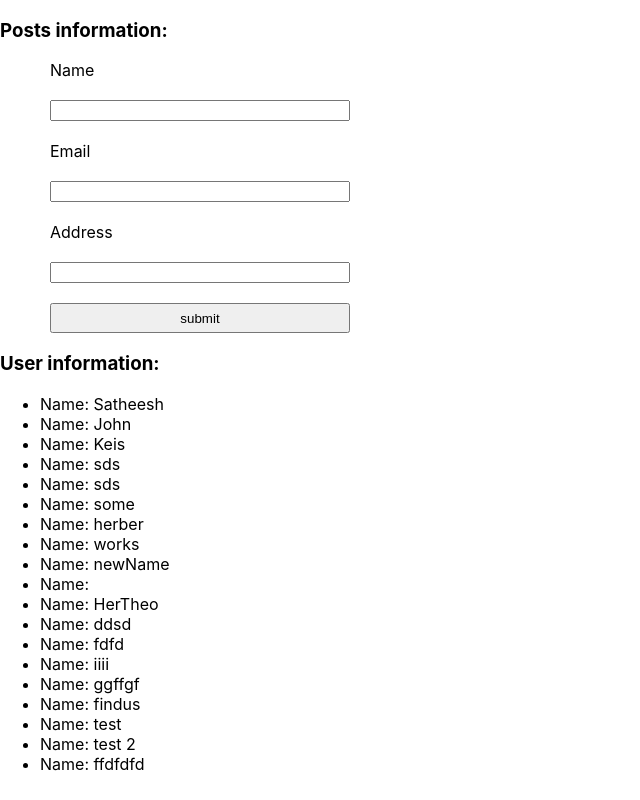
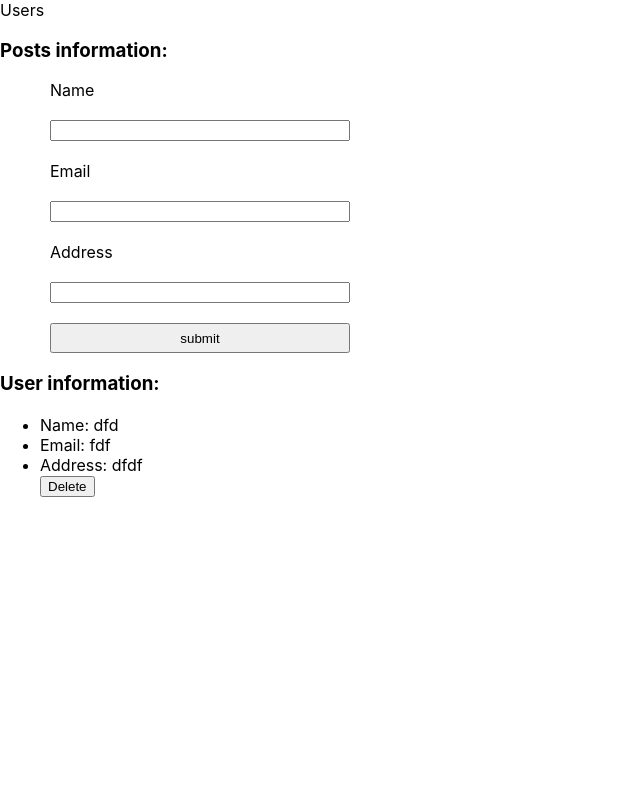
Before and after one commit to Kristaps006/beerApp, a Next.js app: page / in a window 1280 px wide. Shown: the whole page, without its empty margins (0-640 px from the left). Built offline with nearby package versions, Linux system fonts and the light colour scheme; data requests are answered from the project's data file.

Commit message:
react query

```diff
--- a/db.json
+++ b/db.json
@@ -1,127 +1,13 @@
 {
   "posts": [
     {
-      "id": 1,
-      "name": "Satheesh",
-      "email": "Sat@mail.com",
-      "address": "South street"
-    },
-    {
-      "id": 2,
-      "name": "John",
-      "email": "john@mail.com",
-      "address": "North street"
-    },
-    {
-      "name": "Keis",
-      "email": "Meis",
-      "address": "Pilsener",
-      "id": 3
-    },
-    {
-      "name": "sds",
-      "email": "dsds",
-      "address": "sds",
-      "id": 4
-    },
-    {
-      "name": "sds",
-      "email": "dsds",
-      "address": "sds",
-      "id": 5
-    },
-    {
-      "name": "some ",
-      "email": "kd",
-      "address": "kkds",
-      "id": 6
-    },
-    {
-      "name": "herber",
-      "email": "little",
-      "address": "gy",
-      "id": 23
-    },
-    {
-      "name": "works ",
-      "email": "like ",
-      "address": "",
-      "id": 24
-    },
-    {
-      "name": "newName",
-      "email": "kris",
-      "address": "kdskd",
-      "id": 25
-    },
-    {
-      "name": "",
-      "email": "",
-      "address": "",
-      "id": 26
-    },
-    {
-      "name": "HerTheo",
-      "email": "Kdids ",
-      "address": "jJdksdjks",
-      "id": 27
-    },
-    {
-      "name": "ddsd",
-      "email": "dsds",
-      "address": "sd",
-      "id": 28
-    },
-    {
-      "name": "fdfd",
+      "name": "dfd",
       "email": "fdf",
-      "address": "dfd",
-      "id": 29
-    },
-    {
-      "name": "iiii",
-      "email": "yyy",
-      "address": "yyyy",
-      "id": 30
-    },
-    {
-      "name": "ggffgf",
-      "email": "gfgfgf",
-      "address": "fgfgf",
-      "id": 31
-    },
-    {
-      "name": "findus",
-      "email": "djdjs",
-      "address": "dsd",
-      "id": 32
-    },
-    {
-      "name": "test",
-      "email": "my",
-      "address": "ee",
-      "id": 33
-    },
-    {
-      "name": "test 2",
-      "email": "",
-      "address": "",
-      "id": 34
-    },
-    {
-      "name": "ffdfdfd",
-      "email": "fdfdf",
-      "address": "fdfdf",
-      "id": 35
+      "address": "dfdf",
+      "id": 8
     }
   ],
-  "comments": [
-    {
-      "id": 1,
-      "body": "some comment",
-      "postId": 1
-    }
-  ],
+  "comments": [],
   "profile": {
     "name": "typicode"
   }
--- a/pages/components/FetchData.tsx
+++ b/pages/components/FetchData.tsx
@@ -1,5 +1,11 @@
 import React, { useEffect, useState } from "react";
-import { dehydrate, QueryClient, useQuery } from "react-query";
+import {
+  dehydrate,
+  QueryClient,
+  useMutation,
+  useQuery,
+  useQueryClient,
+} from "react-query";
 import ky from "ky";
 
 export interface User {
@@ -12,17 +18,38 @@ export interface User {
 export const fetchingData = () =>
   ky.get(`http://localhost:3000/posts`).json<User>();
 
+export const deleteData = (id: any) =>
+  ky.delete(`http://localhost:3000/posts/${id}`).json<User>();
+
 export const FetchData = () => {
   const { data, isFetching, isLoading } = useQuery("names", fetchingData, {});
-  console.log(data, "data pre");
 
-  console.log({ isFetching, isLoading });
+  const queryClient = useQueryClient();
+
+  const deleteId = useMutation(deleteData, {
+    //onSuccess: () => queryClient.invalidateQueries("names"),
+
+    onMutate: (data: any) => {
+      const prevUser = queryClient.getQueryData("name");
+      console.log(prevUser, "user");
+
+      // queryClient.setQueriesData("names", prevUser);
+      console.log(data, "prev");
+    },
+  });
 
   return (
     <>
       <ul>
-        {data?.map(({ id, name }) => (
-          <li key={id}>Name: {name}</li>
+        {data?.map(({ id, name, email, address }) => (
+          <>
+            <li key={id} style={{ marginTop: "20px" }}>
+              Name: {name}
+            </li>
+            <li>Email: {email}</li>
+            <li>Address: {address}</li>
+            <button onClick={() => deleteId.mutate(id)}>Delete</button>
+          </>
         ))}
       </ul>
     </>
--- a/pages/components/UserForm.tsx
+++ b/pages/components/UserForm.tsx
@@ -30,7 +30,7 @@ export const UserForm = () => {
 
   const onSubmit = (data: any) => {
     addUser.mutate(data);
-    reset();
+    //reset();
   };
 
   return (
--- a/pages/index.js
+++ b/pages/index.js
@@ -1,10 +1,16 @@
 import React from "react";
 import { UserForm } from "./components/UserForm";
 import { FetchData } from "./components/FetchData";
+import Link from "next/link";
 
 export default function Home() {
   return (
     <>
+      <Link href="/user">
+        <div>
+          <a href="">Users</a>
+        </div>
+      </Link>
       <h3>Posts information:</h3>
       <UserForm />
       <h3>User information:</h3>
```
Also changed, not shown: pages/user.tsx (added, +17 -0 lines).
